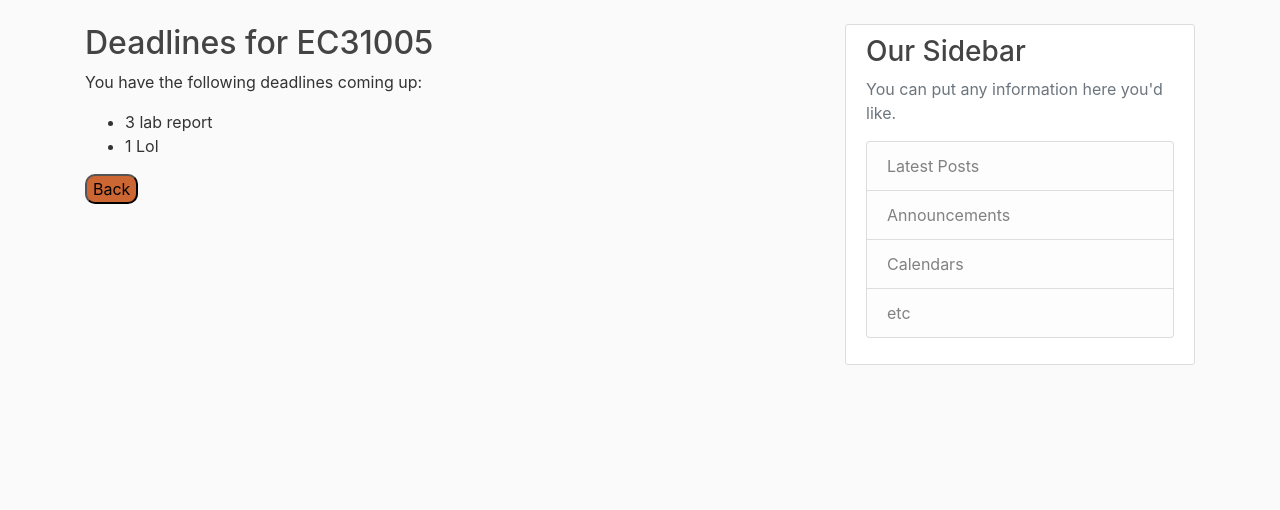
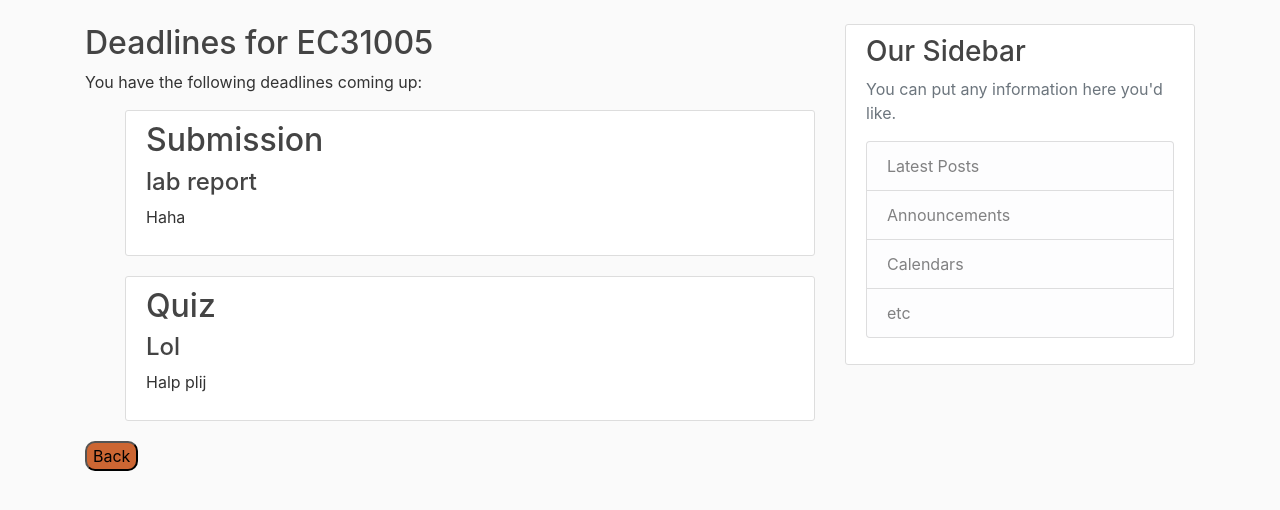
Before and after one commit to ConsultantFoodie/coppermind, a Flask app: page /deadlines/2 in a window 1280 px wide. Shown: the part 56-566 px from the top of the page. Run offline with Flask 2, Linux system fonts and the light colour scheme; data comes from the database, SQL or seed files in the repository; both versions use the stored data as it was after the commit; some libraries are stand-ins or nearby versions.

Commit message:
Adds improvements to displaying deadlines

```diff
--- a/coppermind/templates/deadlines.html
+++ b/coppermind/templates/deadlines.html
@@ -15,7 +15,28 @@
 		<p>You have the following deadlines coming up:</p>
 		<ul>
 			{% for work in display %}
-				<li>{{ work.work_type }} {{ work.brief_desc }}</li>
+				<!-- <li>{{ work.work_type }} {{ work.brief_desc }}</li> -->
+				<article class="media content-section">
+		          <div class="media-body">
+		            <h2>
+		            	{% if work.work_type == 1 %}
+		            		Quiz
+		            	{% elif work.work_type == 2 %}
+		            		Test
+		            	{% elif work.work_type == 3 %}
+		            		Submission
+		            	{% elif work.work_type == 4 %}
+		            		Project
+		            	{% elif work.work_type == 5 %}
+		            		Viva
+		            	{% else %}
+		            		Other
+		            	{% endif %}
+		            </h2>
+		            <h4>{{ work.brief_desc }}</h4>
+		            <p  class="article-content">{{ work.details }}</p>
+		          </div>
+		        </article>
 			{% endfor %}
 		</ul>
 	{% endif %}
```
Also changed, not shown: coppermind/sazed.db.
